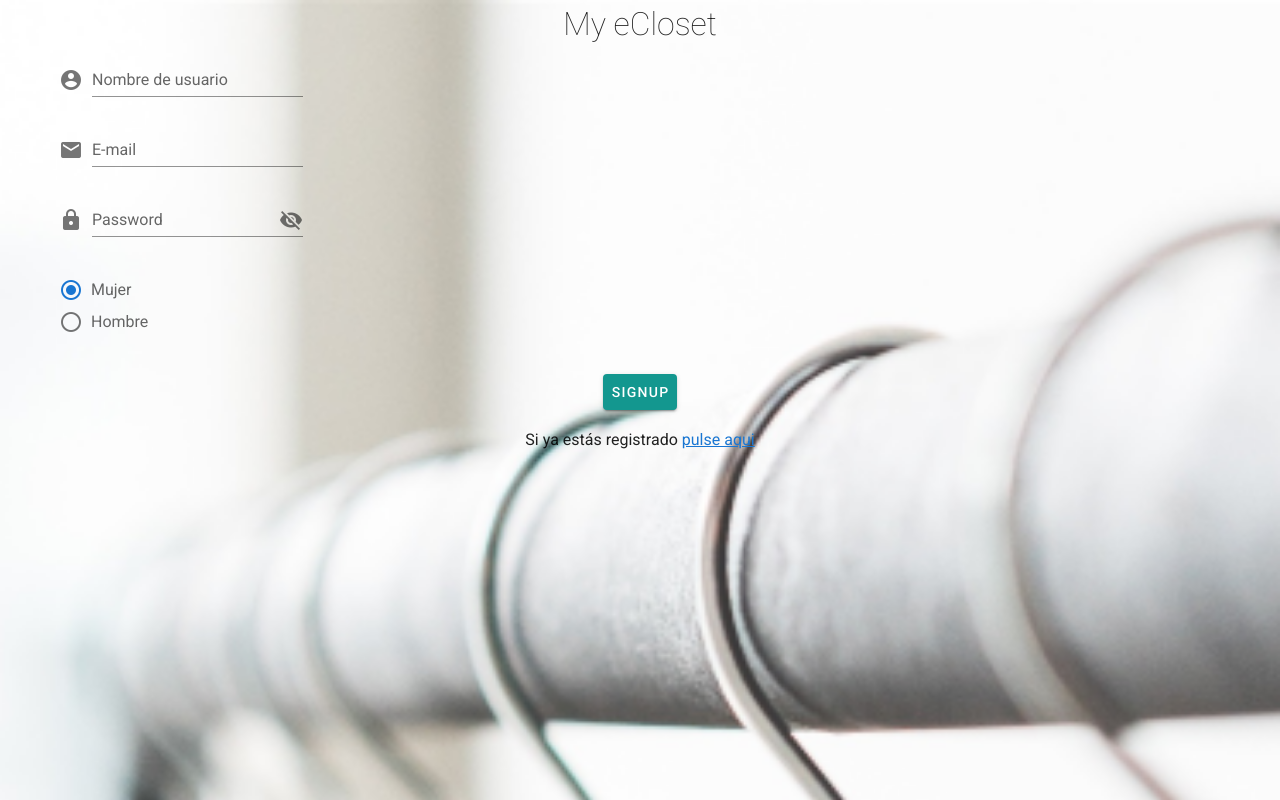
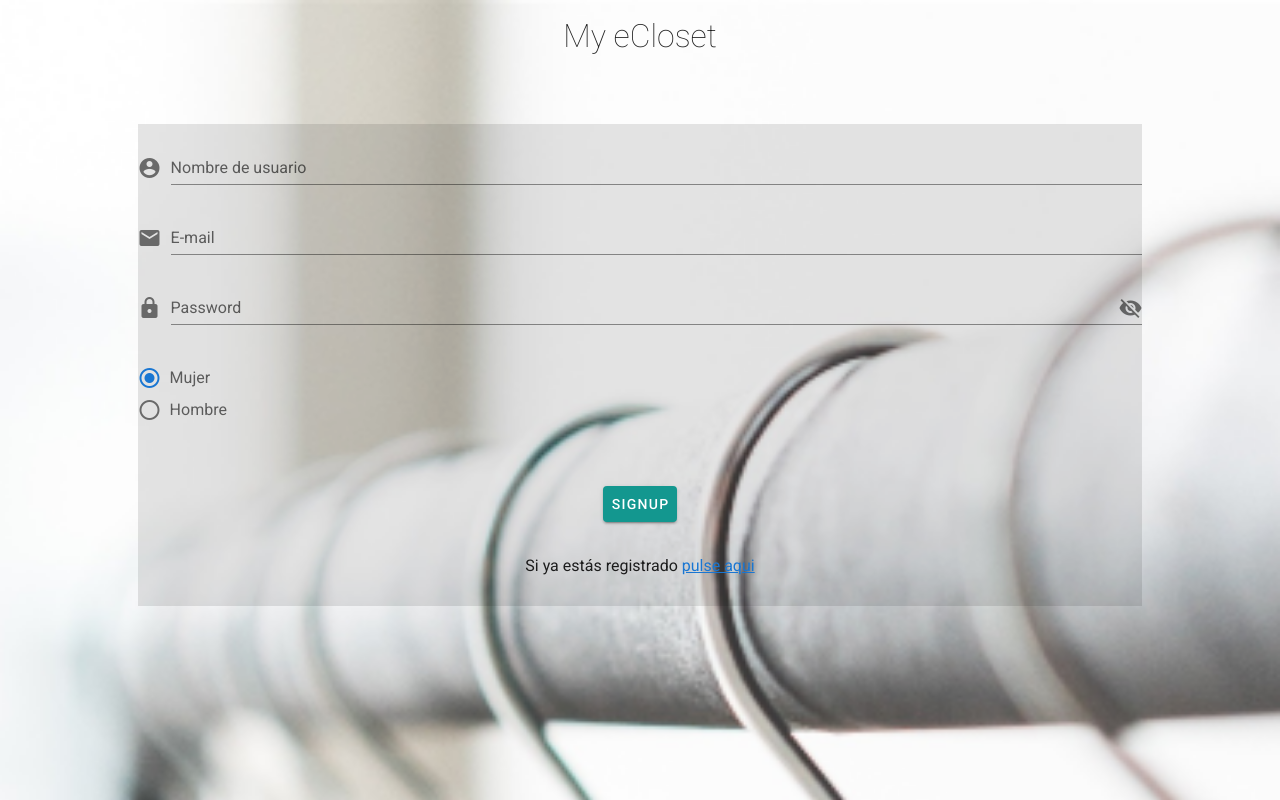
Before and after one commit to krla/My_ecloset_front, a Vue app: page /signup in a window 1280 px wide. Built offline with nearby package versions, Linux system fonts and the light colour scheme.

Commit message:
vemos clothes

```diff
--- /dev/null
+++ b/src/components/ClothCard.vue
@@ -0,0 +1,19 @@
+<template>
+  <div>
+    <v-img :src="clothObject.img_url" height="100px" width="100px">
+    </v-img>
+  </div>
+</template>
+
+<script>
+  export default {
+    name: "cloth",
+    props:{
+      clothObject: Object
+    }
+  }
+</script>
+
+<style lang="scss" scoped>
+
+</style>
--- a/src/layouts/Default.Layout.vue
+++ b/src/layouts/Default.Layout.vue
@@ -18,3 +18,6 @@ export default {
   }
 };
 </script>
+
+<style scoped>
+</style>
--- a/src/views/Closet.vue
+++ b/src/views/Closet.vue
@@ -1,11 +1,18 @@
 <template>
   <div>
-    {{ clothes }}
+    <v-container>
+      <v-row>
+        <v-col v-for="(cloth, idx) in clothes" :key="idx">
+          <Cloth :clothObject="cloth"/>
+        </v-col>
+      </v-row>
+    </v-container>
   </div>
 </template>
 
 <script>
 import Api from "../services/Api";
+import Cloth from "../components/ClothCard"
 
 export default {
   name: "Closet",
@@ -14,7 +21,9 @@ export default {
       clothes: []
     };
   },
-  components: {},
+  components: {
+    Cloth
+  },
   created() {
     Api.getAllClothes().then(res => {
       this.clothes = res;
--- a/src/views/Signup.vue
+++ b/src/views/Signup.vue
@@ -1,9 +1,13 @@
 <template>
-  <div id="signup">
-    <div id="content">
-      <h1 id="titulo" class="font-weight-thin">My eCloset</h1>
-      <v-container id="container">
-        <v-row class="ml-8">
+  <v-container fill-heigth fluid>
+    <v-row>
+      <v-col align="center">
+        <h1 class="font-weight-thin">My eCloset</h1>
+      </v-col>
+    </v-row>
+    <div class="signup">
+      <v-row>
+        <v-col>
           <v-form>
             <v-text-field
               label="Nombre de usuario"
@@ -12,7 +16,12 @@
               :rules="userRules"
             ></v-text-field>
 
-            <v-text-field label="E-mail" v-model="email" :rules="emailRules" prepend-icon="mdi-email"></v-text-field>
+            <v-text-field
+              label="E-mail"
+              v-model="email"
+              :rules="emailRules"
+              prepend-icon="mdi-email"
+            ></v-text-field>
 
             <v-text-field
               label="Password"
@@ -27,14 +36,25 @@
               <v-radio v-for="gender in genders" :key="gender" :label="gender" :value="gender"></v-radio>
             </v-radio-group>
           </v-form>
-        </v-row>
-      </v-container>
-      <v-card-actions>
-        <v-btn id="buttom" color="#13978F" dark @click="signup">Signup</v-btn>
-      </v-card-actions>
-      <p>Si ya estás registrado <router-link to="/">pulse aqui</router-link></p>
+        </v-col>
+      </v-row>
+      <v-row>
+        <v-col>
+          <v-card-actions>
+            <v-btn class="button" color="#13978F" dark @click="signup">Signup</v-btn>
+          </v-card-actions>
+        </v-col>
+      </v-row>
+      <v-row>
+        <v-col align="center">
+          <p>
+            Si ya estás registrado
+            <router-link to="/">pulse aqui</router-link>
+          </p>
+        </v-col>
+      </v-row>
     </div>
-  </div>
+  </v-container>
 </template>
 
 <script>
@@ -81,25 +101,14 @@ export default {
 </script>
 
 <style lang="scss" scoped>
-#content {
+.signup {
   margin: auto;
+  margin-top: 8vh;
+  max-width: 80%;
+  background-color: rgba(0, 0, 0, 0.1);
 }
-
-#titulo {
-  text-align: center;
-}
-
-
-#buttom {
+.button {
   margin: auto;
   margin-top: 10px;
 }
-p {
-  text-align: center;
-  margin-top: 10px;
-}
-#container {
-  margin-left: 15px;
-
-}
 </style>
```
